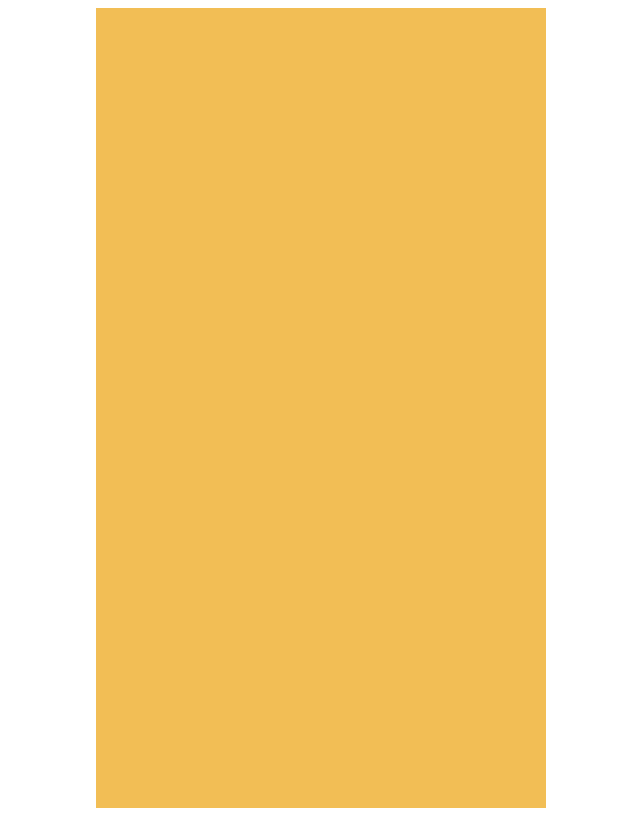
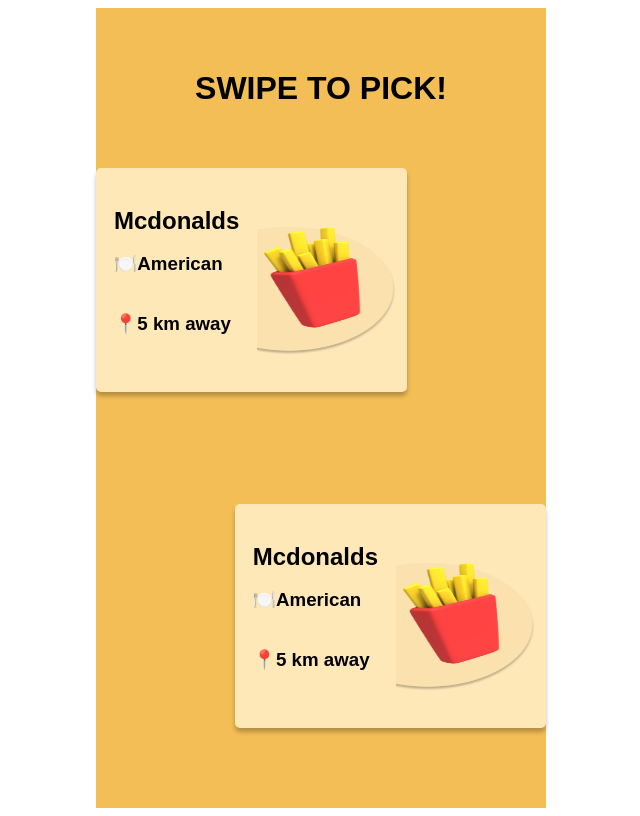
Before and after one commit to vivren/hungergames, a Next.js app in the folder hungergames/: page /Game in a window 1280 px wide. Shown: the whole page, without its empty margins (319-959 px from the left). Built offline with nearby package versions, Linux system fonts and the light colour scheme.

Commit message:
ranking components

```diff
--- a/hungergames/next.config.js
+++ b/hungergames/next.config.js
@@ -1,4 +1,5 @@
 /** @type {import('next').NextConfig} */
-const nextConfig = {}
+const nextConfig = {
+}
 
 module.exports = nextConfig
--- a/hungergames/src/components/RestaurantCard.module.css
+++ b/hungergames/src/components/RestaurantCard.module.css
@@ -4,16 +4,18 @@
     background: #ffe8b8;
     box-shadow: 0px 4px 4px 0px rgba(0, 0, 0, 0.25);
     display: flex;
-    width: 90%;
-    height: 25vh; /* 1/4 of the height of its parent screen */
-    margin: 0 auto; /* Center the card horizontally */
+    width: 100%;
+    height: 28vh; /* 1/4 of the height of its parent screen */
+    margin: 0;
   }
 
   .leftColumn {
     flex: 1;
     display: flex;
     flex-direction: column;
-    padding: 16px;
+    align-items: start; /* Center items horizontally */
+    justify-content: center; /* Center items vertically */
+    padding: 18px;
   }
 
   .rightColumn {
@@ -28,7 +30,7 @@
   }
 
   .image {
-    max-width: 100%;
-    max-height: 100%;
+    width: 150px;
+    height: 150px;
     border-radius: 5px;
   }
--- a/hungergames/src/components/RestaurantCard.tsx
+++ b/hungergames/src/components/RestaurantCard.tsx
@@ -1,6 +1,7 @@
 // RestaurantCard.tsx
 import React from 'react';
 import styles from './RestaurantCard.module.css';
+import Image from 'next/image';
 
 interface RestaurantCardProps {
   restaurantName: string;
@@ -19,11 +20,11 @@
     <div className={styles.card}>
       <div className={styles.leftColumn}>
         <h2 className={styles.header}>{restaurantName}</h2>
-        <h3>{cuisine}</h3>
-        <h3>{distance}</h3>
+        <h3>🍽️{cuisine}</h3>
+        <h3>📍{distance} km away</h3>
       </div>
       <div className={styles.rightColumn}>
-        <img src={imageUrl} alt="Restaurant" className={styles.image} />
+        <Image src={imageUrl} alt="Restaurant" className={styles.image} width={150} height={150}/>
       </div>
     </div>
   );
--- a/hungergames/src/pages/Game.tsx
+++ b/hungergames/src/pages/Game.tsx
@@ -1,15 +1,37 @@
 import React from 'react';
 import MobileFrame from '../components/MobileFrame';
+import RestaurantCard from '@/components/RestaurantCard';
 import './game.css'; // Import the CSS file for styling
+import Link from 'next/link';
 
 
 const Game: React.FC = () => {
   return (
-    <div className="centeredDiv">
-      <MobileFrame>
+    <div className="mainPage">
+            <MobileFrame>
+      <div className='header'>
+        <h1>SWIPE TO PICK!</h1>
+      </div>
+      <div className='cardContainer'>
+      <Link className='topCard' href="/Game">
+        <RestaurantCard
+        restaurantName='Mcdonalds'
+        cuisine='American'
+        distance='5'
+        imageUrl='/fries.png'></RestaurantCard>
+      </Link>
 
+      <Link className='bottomCard' href="/Game">
+        <RestaurantCard
+        restaurantName='Mcdonalds'
+        cuisine='American'
+        distance='5'
+        imageUrl='/fries.png'></RestaurantCard>
+        </Link>
+        </div>
       </MobileFrame>
-    </div>
+      </div>
+
   );
 };
 
--- a/hungergames/src/pages/game.css
+++ b/hungergames/src/pages/game.css
@@ -1,10 +1,50 @@
-.centeredDiv {
+.mainPage {
     display: flex;
     align-items: center;
     justify-content: center;
-    height: 100vh; /* Optional: Set the height to 100% of the viewport height */
+    height: 100vh;
+    flex-direction: column;
+    font-family: Arial, Helvetica, sans-serif;
   }
 
-  .centeredDiv p {
+  .mainPage p {
     font-size: 24px; /* Optional: Adjust the font size as needed */
   }
+
+.header{
+  flex: 1;
+  display: flex;
+  flex-direction: column;
+  height: 20vh;
+  align-items: center; /* Center items horizontally */
+  justify-content: center; /* Center items vertically */
+  text-align: center;
+}
+
+.cardContainer {
+  height: 70vh;
+  display: flex;
+  flex-direction: column;
+  align-items: stretch;
+  justify-content: space-between;
+
+}
+.topCard {
+  align-self: flex-start; /* Align the item at the flex-start within the flex container */
+}
+
+
+.bottomCard {
+  align-self: flex-end; /* Align the item at the flex-start within the flex container */
+
+}
+
+
+.topCard,
+.bottomCard {
+  text-decoration: none;
+  color: black;
+}
+.cardContainer {
+  display: flex;
+}
```
